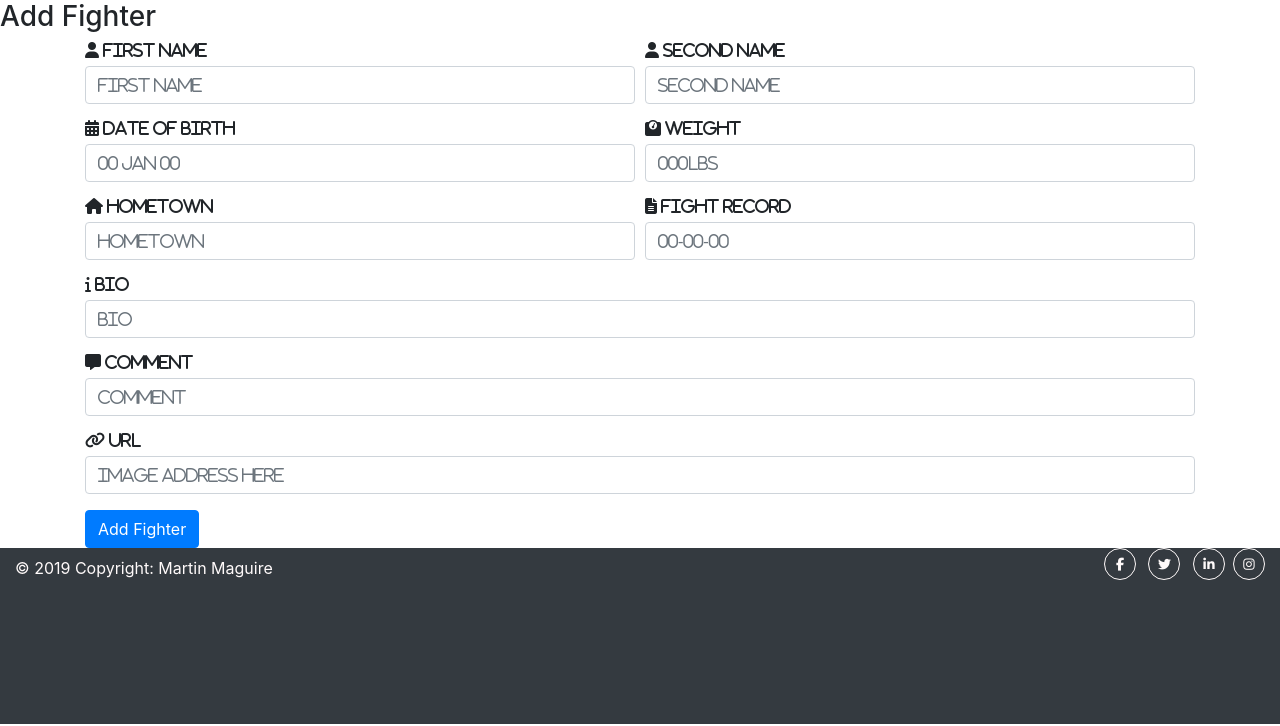
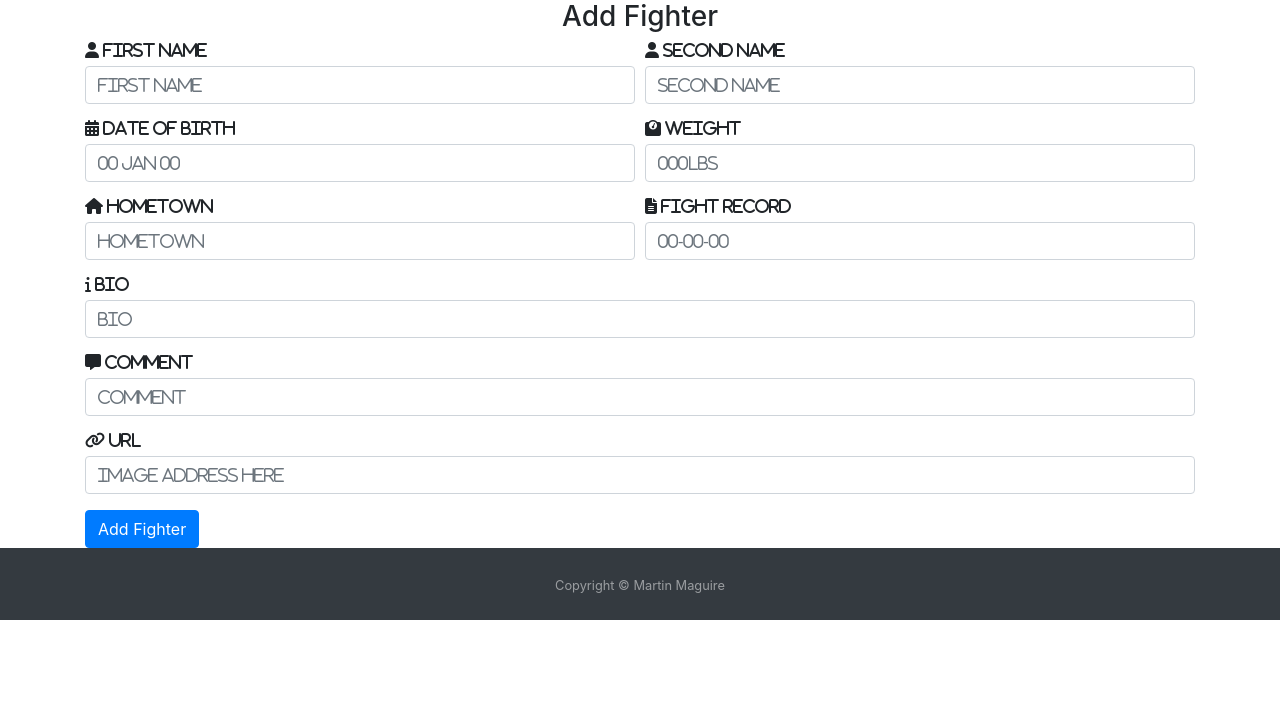
Before and after one commit to martinmaguire89/milestone-project-3, a Flask app: page /addfighter in a window 1280 px wide. Shown: the part 74-800 px from the top of the page. Run offline with Flask 2, Linux system fonts and the light colour scheme; data that the repository does not hold is empty; some libraries are stand-ins or nearby versions; some web fonts are replaced.

Commit message:
minor updates

```diff
--- a/static/css/style.css
+++ b/static/css/style.css
@@ -67,14 +67,13 @@ social-links {
     border-color: #ffffff;
 }
 .btn-primary:hover{
-  background-color: darkorange ;
+  background-color: #ff8c00 ;
 }
-
-#more_info {
-    display: -ms-flexbox;
-    display: flex;
-    -ms-flex-wrap: wrap;
-    flex-wrap: wrap;
-    margin: 15px;
+h1,
+h2,
+h3,
+h4,
+h5{
+    font-weight: 400;
     text-align: center;
 }
--- a/templates/base.html
+++ b/templates/base.html
@@ -36,48 +36,11 @@
 {% endblock %}
 
 <!-- Footer Links -->
-<footer class="container-fluid" id="footer">
-                <div id="footer-details" class="row">
-                    <div class="col-sm-8 ">
-                        <h5 class="uppercase general-sub ">   </h5>
-                            <p class="inline-block ">
-                                © 2019 Copyright: Martin Maguire
-                            </p>
-                    </div>
-                    <div class="col-sm-4 text-md-right ">
-
-                        <ul class="list-inline social-links ">
-                            <li class="list-inline-item ">
-                                <a target="_blank " href="https://www.facebook.com/martin.maguire.714 ">
-                                <i class="fa fa-facebook " aria-hidden="true "></i>
-                                <span class="sr-only ">Facebook</span>
-                            </a>
-                            </li>
-                            <li class="list-inline-item ">
-                                <a target="_blank " href="https://twitter.com/MartyMaguire89">
-                                <i class="fa fa-twitter " aria-hidden="true "></i>
-                                <span class="sr-only ">Twitter</span>
-                            </a>
-                            </li>
-                            <li class="list-inline-item ">
-                                <a target="_blank " href="https://www.linkedin.com/in/martin-maguire-3a0a94186/ ">
-                                <i class="fa fa-linkedin " aria-hidden="true "></i>
-                                <span class="sr-only ">LinkedIn</span>
-                            </a>
-                                <li class="list-inline-item ">
-                                    <a target="_blank " href="https://www.instagram.com/martym4889/ ">
-                                <i class="fa fa-instagram " aria-hidden="true "></i>
-                                <span class="sr-only ">Instagram</span>
-                            </a>
-                                </li>
-
-                        </ul>
-                    </div>
-                </div>
-
-
-            </footer>
-
+<footer id="sticky-footer" class="py-4 bg-dark text-white-50">
+    <div class="container text-center">
+      <small>Copyright &copy; Martin Maguire</small>
+    </div>
+  </footer>
 <!-- Footer Links -->
 
 
--- a/templates/moreinfo.html
+++ b/templates/moreinfo.html
@@ -4,11 +4,11 @@
 
 <div class="container" >
 
-  <div class="row"id="{{url_for('update_fighter', categories_id=category._id)}}" id="more_info">
-    <div class="col-lg-7 col-md-6 col-sm-6 mb-4" id="more_info">
+  <div class="row"id="{{url_for('update_fighter', categories_id=category._id)}}">
+    <div class="col-lg-7 col-md-7 col-sm-6 mb-4">
     <a href="#"><img class="card-img-top" src="{{category.url}}" alt=""></a>
     </div>
-        <div class="col-lg-5 col-md-6 col-sm-6 mb-4" id="more_info">
+        <div class="col-lg-5 col-md-5 col-sm-6 mb-4" id="more_info">
             <h1>Biography</h1>
             <P >{{category.bio}}</P>
             <a class="btn btn-primary text-center" href="{{url_for('edit_fighter', categories_id=category._id)}}" role="button">edit fighter</a>
```
